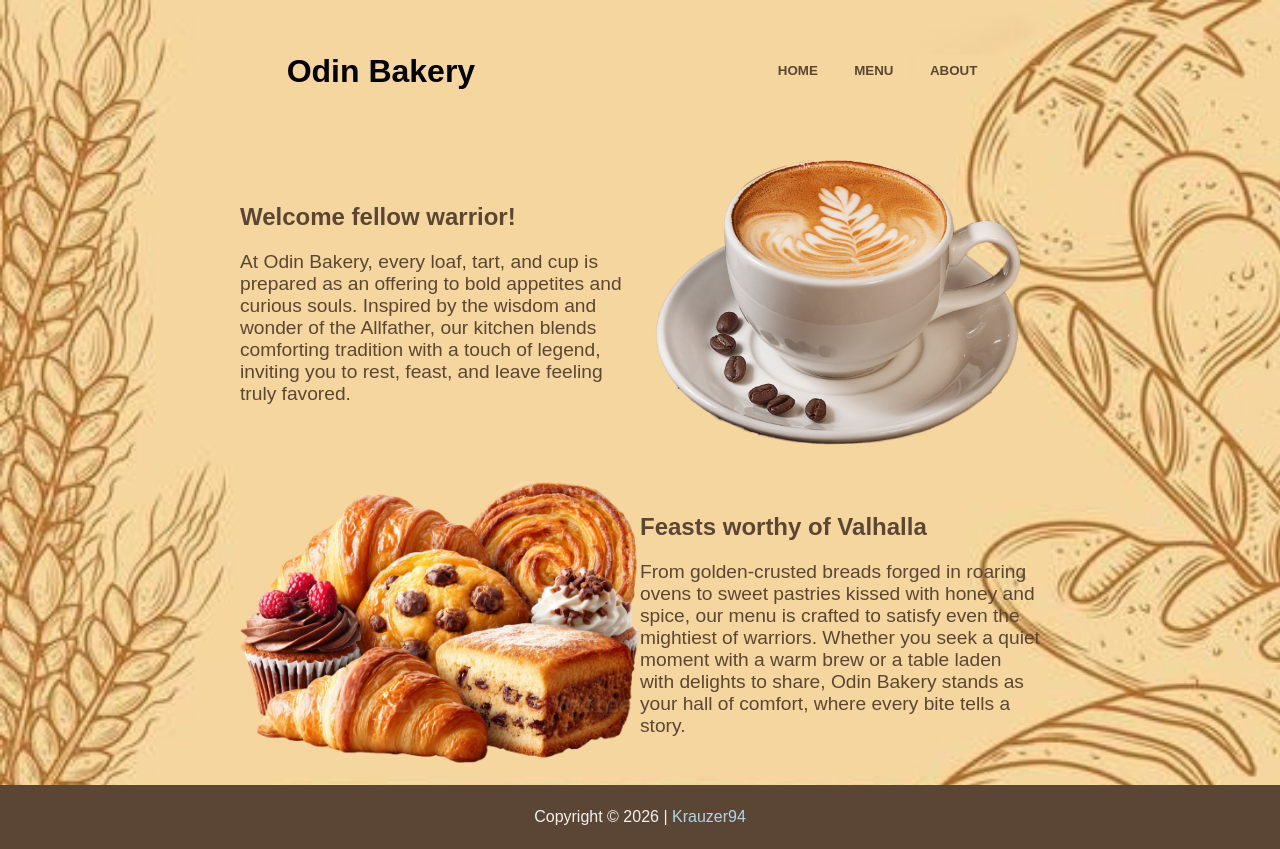
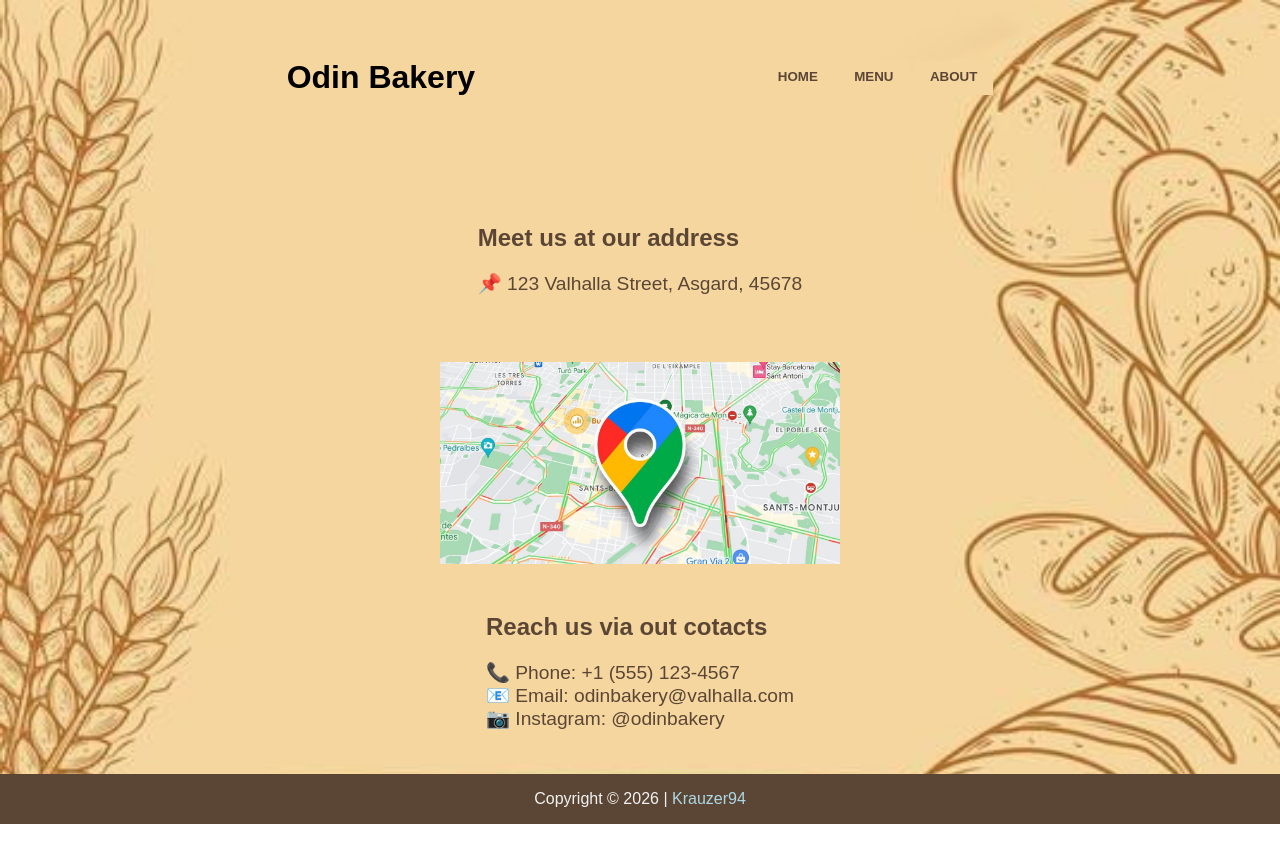
Before and after one commit to Krauzer94/odin-restaurant-page, a website built with webpack: page src/about.html in a window 1280 px wide. After the commit the page ends 824 px from the top, so only its background shows below. Built offline with nearby package versions, Linux system fonts and the light colour scheme.

Commit message:
Content for the about page

```diff
--- a/src/about.html
+++ b/src/about.html
@@ -22,31 +22,27 @@
   </header>
 
   <!-- Main content generic tag -->
-  <main id="content">
-    <!-- Header for the main section -->
+  <main id="content-about">
+    <!-- First paragraph -->
     <div class="headline-paragraph">
-      <h2>Welcome fellow warrior!</h2>
+      <h2>Meet us at our address</h2>
       <p class="headline-paragraph-text">
-        At Odin Bakery, every loaf, tart, and cup is prepared as an offering to bold appetites and curious souls.
-        Inspired by the wisdom and wonder of the Allfather, our kitchen blends comforting tradition with a touch of
-        legend, inviting you to rest, feast, and leave feeling truly favored.
+        📌 123 Valhalla Street, Asgard, 45678
       </p>
     </div>
 
-    <!-- Coffee and sweets images -->
-    <div class="coffee-sweets-imgs">
-       <img src="./images/coffee.png" alt="Cup of coffee">
-    </div>
-    <div class="coffee-sweets-imgs">
-       <img src="./images/sweets.png" alt="Bakery sweets">
+    <!-- Google maps image -->
+    <div class="google-maps-img">
+       <img src="./images/google-maps.jpg" alt="Google Maps">
     </div>
 
+    <!-- Second paragraph -->
     <div class="headline-paragraph">
-      <h2>Feasts worthy of Valhalla</h2>
+      <h2>Reach us via out cotacts</h2>
       <p class="headline-paragraph-text">
-        From golden-crusted breads forged in roaring ovens to sweet pastries kissed with honey and spice, our menu is
-        crafted to satisfy even the mightiest of warriors. Whether you seek a quiet moment with a warm brew or a table
-        laden with delights to share, Odin Bakery stands as your hall of comfort, where every bite tells a story.
+        📞 Phone: +1 (555) 123-4567<br>
+        📧 Email: odinbakery@valhalla.com<br>
+        📷 Instagram: @odinbakery<br>
       </p>
     </div>
   </main>
```
Also changed, not shown: src/images/google-maps.jpg (added).
